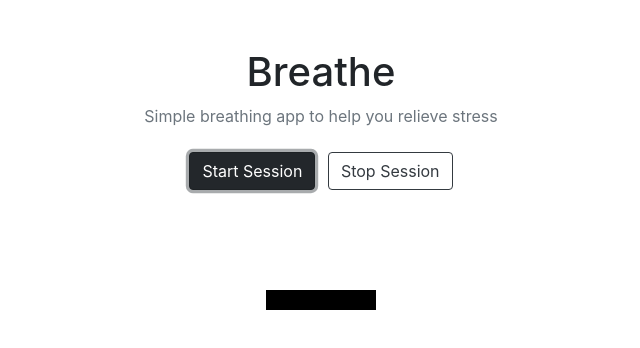
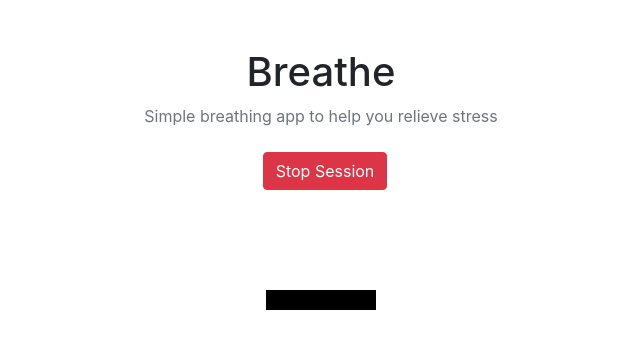
Before and after one commit to raohussain/breathe, a website: page index.html in a window 1280 px wide. Both pictures are taken after a click on the button "Start Session". Shown: the whole page, without its empty margins (319-959 px from the left). Drawn offline with nearby package versions, Linux system fonts and the light colour scheme.

Commit message:
Add buttons to start and stop

```diff
--- a/index.html
+++ b/index.html
@@ -17,7 +17,7 @@
             <p class='text-muted'>Simple breathing app to help you relieve stress</p>
 
             <button id='start-breathing' class='btn btn-dark mt-2'>Start Session</button>
-            <button id='stop-breathing' class='btn btn-outline-dark mt-2 ml-2'>Stop Session</button>
+            <button id='stop-breathing' class='btn btn-danger mt-2 ml-2 d-none'>Stop Session</button>
 
             <div class='breathe-container'></div>
         </div>
@@ -31,11 +31,20 @@
             minWidth: 10
         });
 
-        document.querySelector('#start-breathing').addEventListener('click', function () {
+        const startButton = document.querySelector('#start-breathing');
+        const stopButton = document.querySelector('#stop-breathing');
+
+        startButton.addEventListener('click', function () {
+            stopButton.classList.toggle('d-none');
+            startButton.classList.toggle('d-none');
+
             app.start();
         });
 
-        document.querySelector('#stop-breathing').addEventListener('click', function () {
+        stopButton.addEventListener('click', function () {
+            stopButton.classList.toggle('d-none');
+            startButton.classList.toggle('d-none');
+
             app.stop();
         });
 
--- a/lib/app.js
+++ b/lib/app.js
@@ -8,6 +8,11 @@ class Breathe {
     }
 
     start() {
+        if (this.intervalHandle) {
+            console.warn('Already running the session!');
+            return;
+        }
+
         const container = document.querySelector('.breathe-container');
         let sizeJump = this.sizeJump;
 
@@ -29,5 +34,6 @@ class Breathe {
 
     stop() {
         window.clearInterval(this.intervalHandle);
+        this.intervalHandle = null;
     }
 }
```
